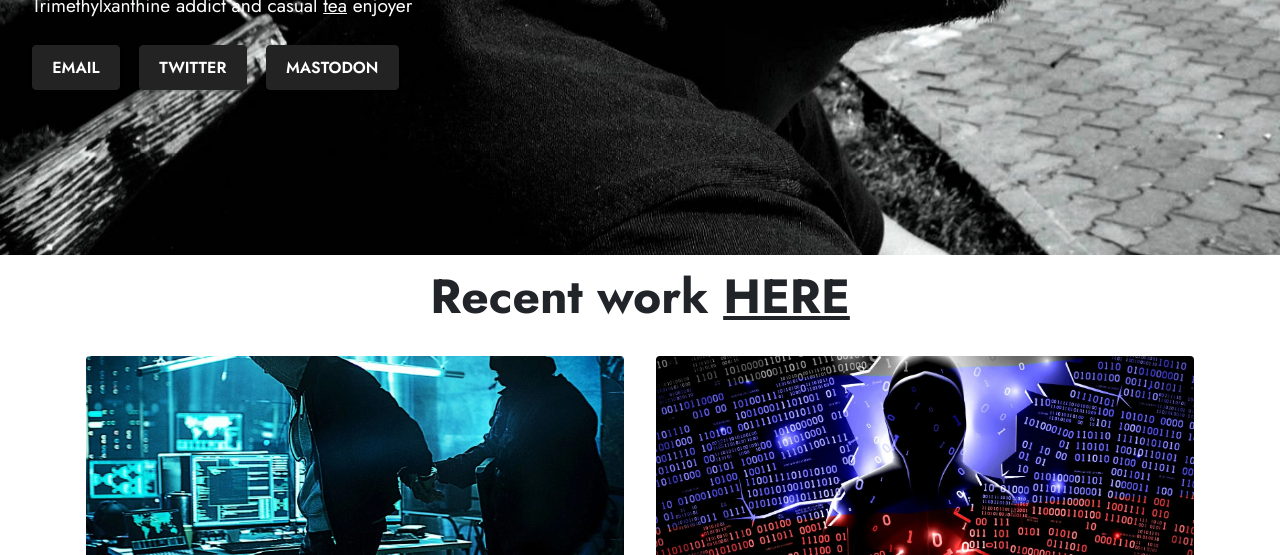
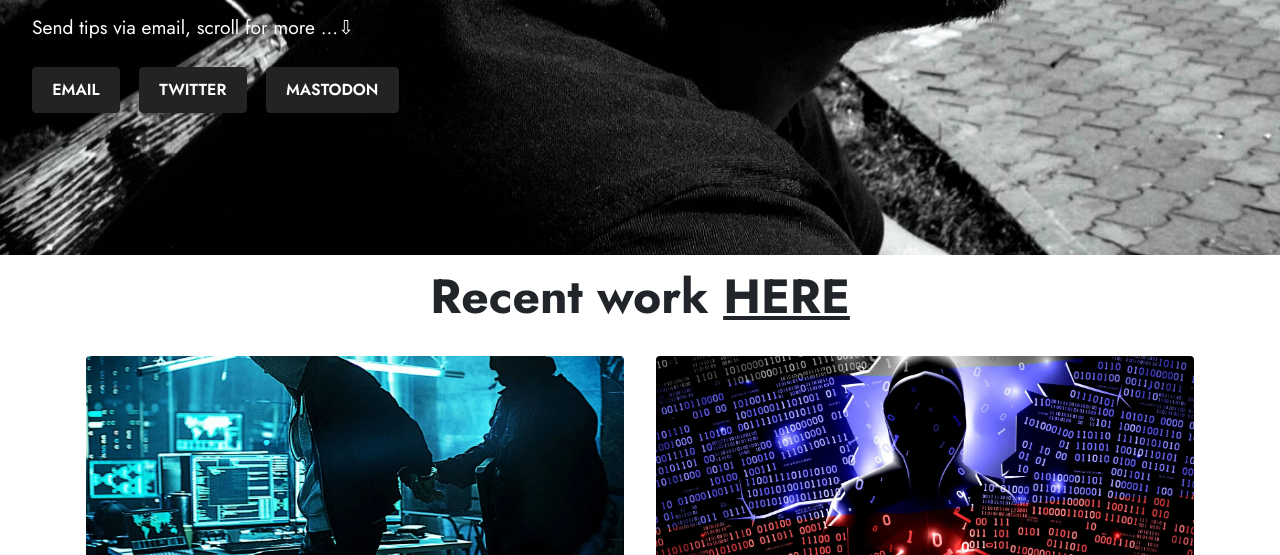
Before and after one commit to glimpsed/glimpsed.github.io, a plain HTML site: page index.html in a window 1280 px wide. Shown: the part 545-1100 px from the top of the page. Drawn offline with Linux system fonts and the light colour scheme.

Commit message:
Update index.html

```diff
--- a/index.html
+++ b/index.html
@@ -47,6 +47,7 @@
 
                 <p class="mbr-text mbr-fonts-style display-5">Cybersecurity/tech reporter & editor<br>@BleepinComputer<br</p>
                 <p class="mbr-text mbr-fonts-style display-7"><a href="https://www.britannica.com/science/caffeine" class="text-light" target="_blank">Trimethylxanthine</a> addict and casual <u>tea</u> enjoyer</p>
+                <p class="mbr-text mbr-fonts-style display-7">Send tips via email, scroll for more ...⇩</p>
 
                 <div class="mbr-section-btn mt-3"><a class="btn btn-black display-6" href="mailto:sergiu@bleepingcomputer.com" target="_blank">EMAIL</a> <a class="btn btn-black display-6" href="https://twitter.com/serghei" target="_blank">TWITTER</a> <a rel="me" class="btn btn-black display-6" href="https://mastodon.social/@serghei" target="_blank">MASTODON</a></div>
             </div>
```
